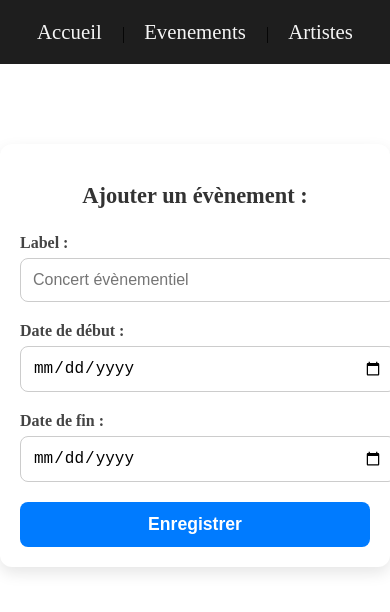
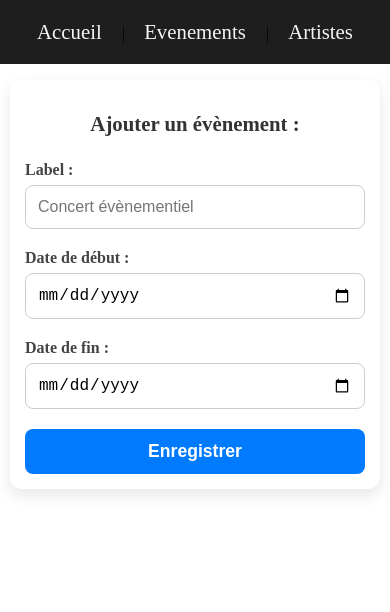
Before and after one commit to vasseen1/TP2-FullStack, an Angular app in the folder tp-projet/: page /events/add in a window 390 px wide. Shown: the top 612 px of the page. Built offline with nearby package versions, Linux system fonts and the light colour scheme.

Commit message:
Css full responsible

```diff
--- a/tp-projet/src/app/artiste-detail/artiste-detail.css
+++ b/tp-projet/src/app/artiste-detail/artiste-detail.css
@@ -6,6 +6,9 @@
   gap: 40px;
   padding: 20px;
   flex-wrap: wrap;
+  max-width: 100%;
+  overflow: hidden;
+  box-sizing: border-box;
 }
 
 /* Cartes de gauche et droite */
@@ -17,6 +20,8 @@
   border-radius: 12px;
   box-shadow: 0 6px 15px rgba(0, 0, 0, 0.1);
   min-width: 300px;
+  max-width: 100%;
+  box-sizing: border-box;
 }
 
 .artist-details h2,
@@ -223,18 +228,28 @@ ng-template #noArtist p {
 
 /* Responsivité : Améliorer l'affichage sur les petits écrans */
 @media (max-width: 768px) {
-  .artist-container {
+  .event-container {
     flex-direction: column;
     align-items: center;
+    gap: 20px; /* Réduction du gap */
+    padding: 10px; /* Réduction du padding */
   }
 
-  .artist-details,
-  .artist-edit {
+  .event-details,
+  .event-edit {
     width: 100%;
     margin-bottom: 20px;
+    min-width: unset; /* Suppression du min-width */
   }
 
-  .artist-events ul {
+  .event-artists ul {
     padding-left: 0;
   }
+
+  /* Ajustement pour les inputs et selects */
+  .event-edit input,
+  .event-edit select,
+  .add-artist-section select {
+    max-width: 100%;
+  }
 }
--- a/tp-projet/src/app/artiste-form/artiste-form.css
+++ b/tp-projet/src/app/artiste-form/artiste-form.css
@@ -1,11 +1,13 @@
 /* --- Conteneur principal --- */
 .ajouter {
   max-width: 600px;
+  width: 100%;
   margin: 80px auto 40px;
   background: #ffffff;
   padding: 25px 30px;
   border-radius: 12px;
   box-shadow: 0 6px 15px rgba(0, 0, 0, 0.1);
+  box-sizing: border-box;
 }
 
 .ajouter h2 {
@@ -37,6 +39,7 @@
   border: 1px solid #ccc;
   font-size: 1rem;
   transition: 0.3s ease border-color, 0.3s ease box-shadow;
+  box-sizing: border-box;
 }
 
 .ajouter input:focus {
@@ -57,6 +60,7 @@
   border-radius: 8px;
   cursor: pointer;
   transition: 0.3s ease background-color, 0.2s ease transform;
+  box-sizing: border-box;
 }
 
 .submit-btn:hover {
@@ -71,8 +75,10 @@
 }
 
 /* --- Responsive --- */
-@media (max-width: 480px) {
+@media (max-width: 768px) {
   .ajouter {
+    width: calc(100% - 30px); /* Marges latérales */
+    margin: 60px 15px 40px; /* Ajout de marges latérales */
     padding: 20px;
   }
 
@@ -80,3 +86,15 @@
     font-size: 1.4rem;
   }
 }
+
+@media (max-width: 480px) {
+  .ajouter {
+    width: calc(100% - 20px); /* Marges réduites */
+    margin: 40px 10px 20px; /* Marges réduites */
+    padding: 15px;
+  }
+
+  .ajouter h2 {
+    font-size: 1.3rem;
+  }
+}
--- a/tp-projet/src/app/event-detail/event-detail.css
+++ b/tp-projet/src/app/event-detail/event-detail.css
@@ -1,4 +1,3 @@
-/* Conteneur général */
 .event-container {
   display: flex;
   justify-content: space-between;
@@ -6,6 +5,9 @@
   gap: 40px;
   padding: 20px;
   flex-wrap: wrap;
+  max-width: 100%;
+  overflow: hidden;
+  box-sizing: border-box;
 }
 
 /* Cartes de gauche et droite */
@@ -17,6 +19,8 @@
   border-radius: 12px;
   box-shadow: 0 6px 15px rgba(0, 0, 0, 0.1);
   min-width: 300px;
+  max-width: 100%;
+  box-sizing: border-box;
 }
 
 .event-details h2,
@@ -213,15 +217,25 @@ button:hover {
   .event-container {
     flex-direction: column;
     align-items: center;
+    gap: 20px; /* Réduction du gap */
+    padding: 10px; /* Réduction du padding */
   }
 
   .event-details,
   .event-edit {
     width: 100%;
     margin-bottom: 20px;
+    min-width: unset; /* Suppression du min-width */
   }
 
   .event-artists ul {
     padding-left: 0;
   }
+
+  /* Ajustement pour les inputs et selects */
+  .event-edit input,
+  .event-edit select,
+  .add-artist-section select {
+    max-width: 100%;
+  }
 }
--- a/tp-projet/src/app/event-form/event-form.css
+++ b/tp-projet/src/app/event-form/event-form.css
@@ -1,11 +1,13 @@
 /* --- Conteneur principal --- */
 .ajouter {
   max-width: 600px;
+  width: 100%;
   margin: 80px auto 40px;
   background: #ffffff;
   padding: 25px 30px;
   border-radius: 12px;
   box-shadow: 0 6px 15px rgba(0, 0, 0, 0.1);
+  box-sizing: border-box;
 }
 
 .ajouter h2 {
@@ -38,6 +40,7 @@
   border: 1px solid #ccc;
   font-size: 1rem;
   transition: 0.3s ease border-color, 0.3s ease box-shadow;
+  box-sizing: border-box;
 }
 
 .ajouter input:focus {
@@ -58,6 +61,7 @@
   border-radius: 8px;
   cursor: pointer;
   transition: 0.3s ease background-color, 0.2s ease transform;
+  box-sizing: border-box;
 }
 
 .submit-btn:hover {
@@ -72,8 +76,10 @@
 }
 
 /* --- Responsive --- */
-@media (max-width: 480px) {
+@media (max-width: 768px) {
   .ajouter {
+    width: calc(100% - 30px); /* Marges latérales */
+    margin: 60px 15px 40px; /* Ajout de marges latérales */
     padding: 20px;
   }
 
@@ -81,3 +87,15 @@
     font-size: 1.4rem;
   }
 }
+
+@media (max-width: 480px) {
+  .ajouter {
+    width: calc(100% - 20px); /* Marges réduites */
+    margin: 40px 10px 20px; /* Marges réduites */
+    padding: 15px;
+  }
+
+  .ajouter h2 {
+    font-size: 1.3rem;
+  }
+}
--- a/tp-projet/src/app/header/header.css
+++ b/tp-projet/src/app/header/header.css
@@ -2,6 +2,11 @@ header {
   background-color: #1e1e1e;
   padding: 20px 0;
   text-align: center;
+  position: fixed;  /* le fixe en haut */
+  top: 0;           /* à partir du haut de la fenêtre */
+  left: 0;          /* à partir du bord gauche */
+  width: 100%;      /* pour qu'il prenne toute la largeur */
+  z-index: 1000;    /* pour qu'il reste au-dessus des autres éléments */
 }
 
 header div {
--- a/tp-projet/src/styles.css
+++ b/tp-projet/src/styles.css
@@ -1,5 +1,9 @@
 html, body {
     margin: 0;
     padding: 0;
-    height: 100%;
+    max-height: 100%;
 }
+
+body {
+  margin-top: 80px; /* un peu plus que la hauteur du header pour être sûr */
+}
```
